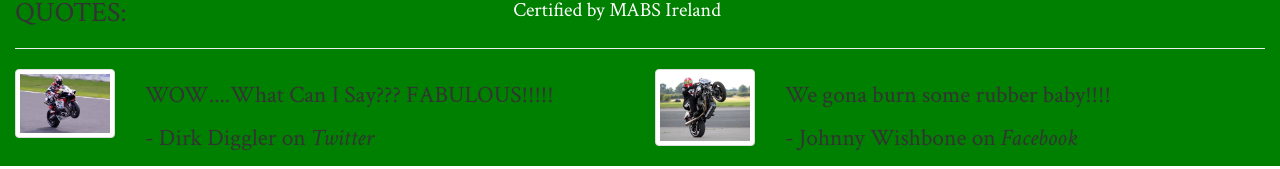
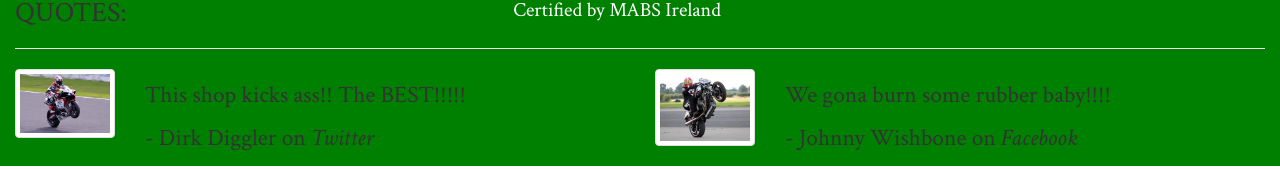
Before and after one commit to Code-Institute-Submissions/project1-YZF-R1, a plain HTML site: page about.html in a window 1280 px wide. Shown: the part 836-1005 px from the top of the page. Drawn offline with nearby package versions, Linux system fonts and the light colour scheme.

Commit message:
hopefully final commitgit add .

```diff
--- a/about.html
+++ b/about.html
@@ -96,7 +96,7 @@
                         </div>
                         <div class="media-body">            <!-- contains the quote -->
                             <blockquote class="quote">
-                                <p>WOW....What Can I Say??? FABULOUS!!!!!</p>
+                                <p>This shop kicks ass!! The BEST!!!!!</p>
                                 <p>- Dirk Diggler on <cite title="Twitter">Twitter</cite></p>
                             </blockquote>
                         </div>
```
Also changed, not shown: index.html (+1 -1 lines), products.html (+1 -1 lines), 1 other file.
